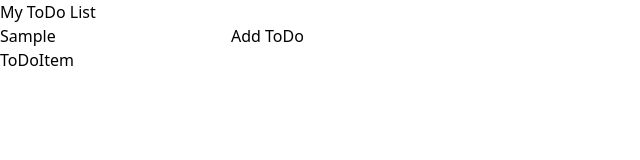
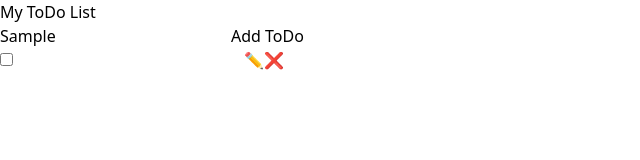
Before and after one commit to JohanSwannie/React-Context-API-Three, a React (Vite) app: page / in a window 1280 px wide. Both pictures are taken after typing "Sample" into the empty fields and a click on the button "Add ToDo". Shown: the top 160 px of the page, without its empty margins (0-640 px from the left). Built offline with nearby package versions, Linux system fonts and the light colour scheme.

Commit message:
Update ToDoItem JSX Component

```diff
--- a/src/components/ToDoItem.jsx
+++ b/src/components/ToDoItem.jsx
@@ -1,7 +1,62 @@
-import React from "react";
+import { useState } from "react";
+import { useToDos } from "../contexts/ToDoContext";
 
-function ToDoItem() {
-  return <div>ToDoItem</div>;
+function ToDoItem({ todo }) {
+  const [toDoMessage, setToDoMessage] = useState(todo.toDo);
+  const [canEditToDo, setCanEditToDo] = useState(false);
+
+  const { toDoUpdate, toDoDelete, toggleComplete } = useToDos();
+
+  const editToDo = () => {
+    toDoUpdate(todo.id, { ...todo, toDo: toDoMessage });
+  };
+
+  const toggleCompleted = () => {
+    toggleComplete(todo.id);
+  };
+
+  return (
+    <div
+      className={`flex border border-black/10 rounded-lg px-2 py-1 gap-x-3 shadow-sm shadow-white/50 duration-300  text-black ${
+        todo.toDoCompleted ? "bg-[#70af55]" : "bg-[#84caa4]"
+      }`}
+    >
+      <input
+        type="checkbox"
+        className="cursor-pointer"
+        checked={todo.toDoCompleted}
+        onChange={toggleCompleted}
+      />
+      <input
+        type="text"
+        className={`border outline-none w-full bg-transparent rounded-lg ${
+          canEditToDo ? "border-white px-2 py-1" : "border-transparent"
+        }`}
+        value={toDoMessage}
+        onChange={(e) => setToDoMessage(e.target.value)}
+        readOnly={!canEditToDo}
+      />
+      <button
+        className="inline-flex w-8 h-8 rounded-lg text-sm border-black border-2 justify-center items-center bg-gray-50 hover:bg-gray-100 shrink-0 disabled:opacity-50"
+        onClick={() => {
+          if (todo.toDoCompleted) return;
+          if (canEditToDo) {
+            editToDo();
+          } else setCanEditToDo((prev) => !prev);
+        }}
+        disabled={todo.toDoCompleted}
+      >
+        {canEditToDo ? "📁" : "✏️"}
+      </button>
+
+      <button
+        className="inline-flex w-8 h-8 rounded-lg text-sm justify-center items-center bg-gray-50 hover:bg-gray-100 shrink-0 border-black border-2"
+        onClick={() => toDoDelete(todo.id)}
+      >
+        ❌
+      </button>
+    </div>
+  );
 }
 
 export default ToDoItem;
```
